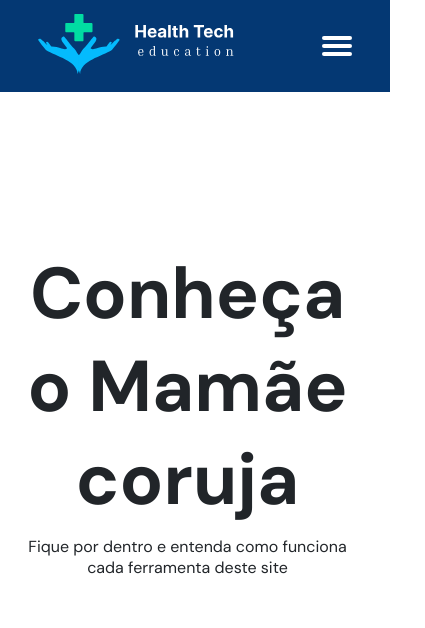
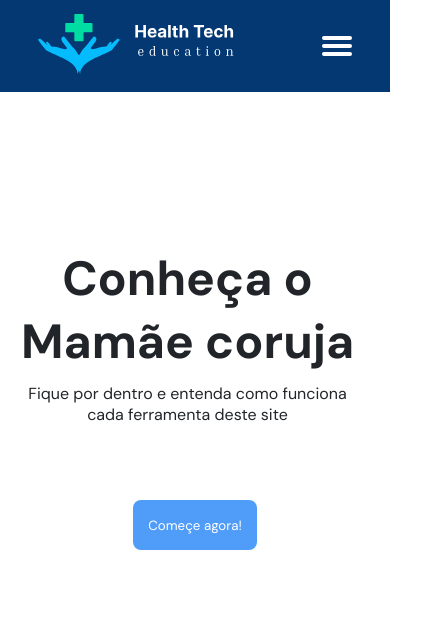
Before and after one commit to Health-Tech-Education/mamae_coruja, a plain HTML site: page index.html in a window 390 px wide. Shown: the top 628 px of the page, 425 px wide, since content can reach past the window. Drawn offline with Linux system fonts and the light colour scheme.

Commit message:
fix responsity home page

```diff
--- a/style.css
+++ b/style.css
@@ -509,4 +509,14 @@ footer {
         width: 100%;
         height: 500px;
     }
+
+    .sectionDesc h1,
+    .backgroundMainBlueCenter h1,
+    .sectionDescCenter h1 {
+        font-size: 48px;
+    }
+
+    .backgroundMainBlueCenter {
+        width: 100%;
+    }
 }
```
